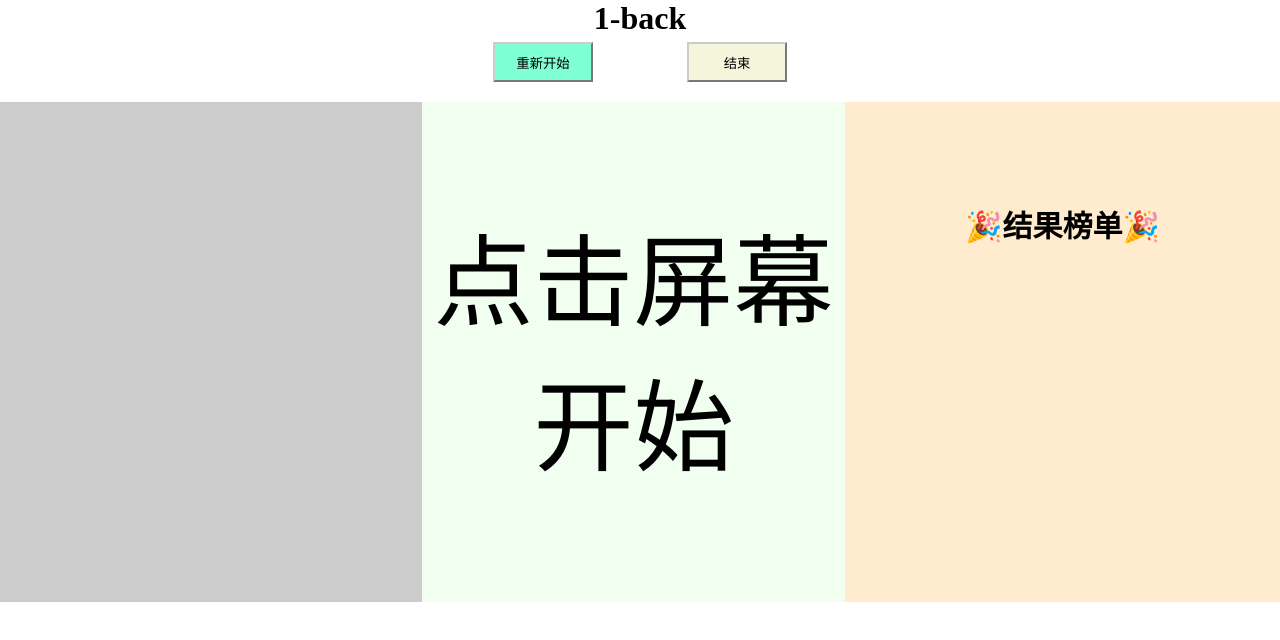
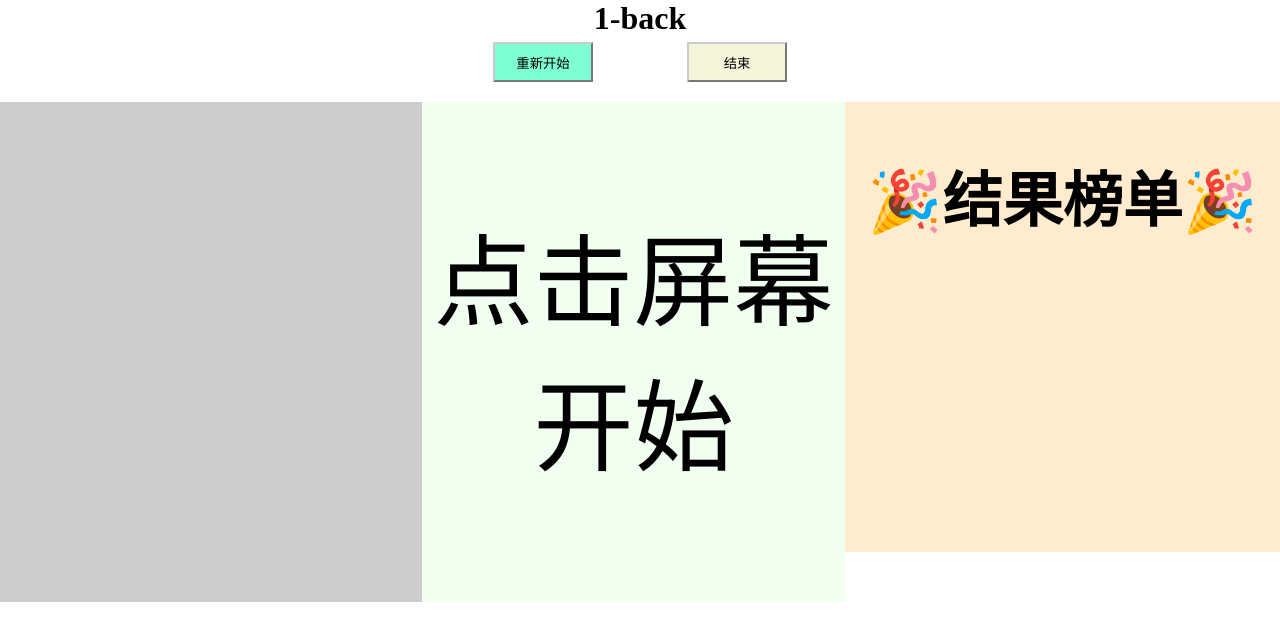
Before and after one commit to duckweed22/1-back, a plain HTML site: page index.html in a window 1280 px wide. Drawn offline with Linux system fonts and the light colour scheme.

Commit message:
Update index.html

```diff
--- a/index.html
+++ b/index.html
@@ -65,7 +65,7 @@
         height: 400px;
         background-color: #ccc;
         padding-top: 100px;
-        font-size: 50px;
+        font-size: 20px;
         text-align: center;
         line-height: 200px;
     }
@@ -75,8 +75,8 @@
         height: 400px;
         background-color: blanchedalmond;
         text-align: center;
-        font-size: 20px;
-        padding-top: 100px;
+        font-size: 40px;
+        padding-top: 50px;
     }
 
     .result h2 {
```
